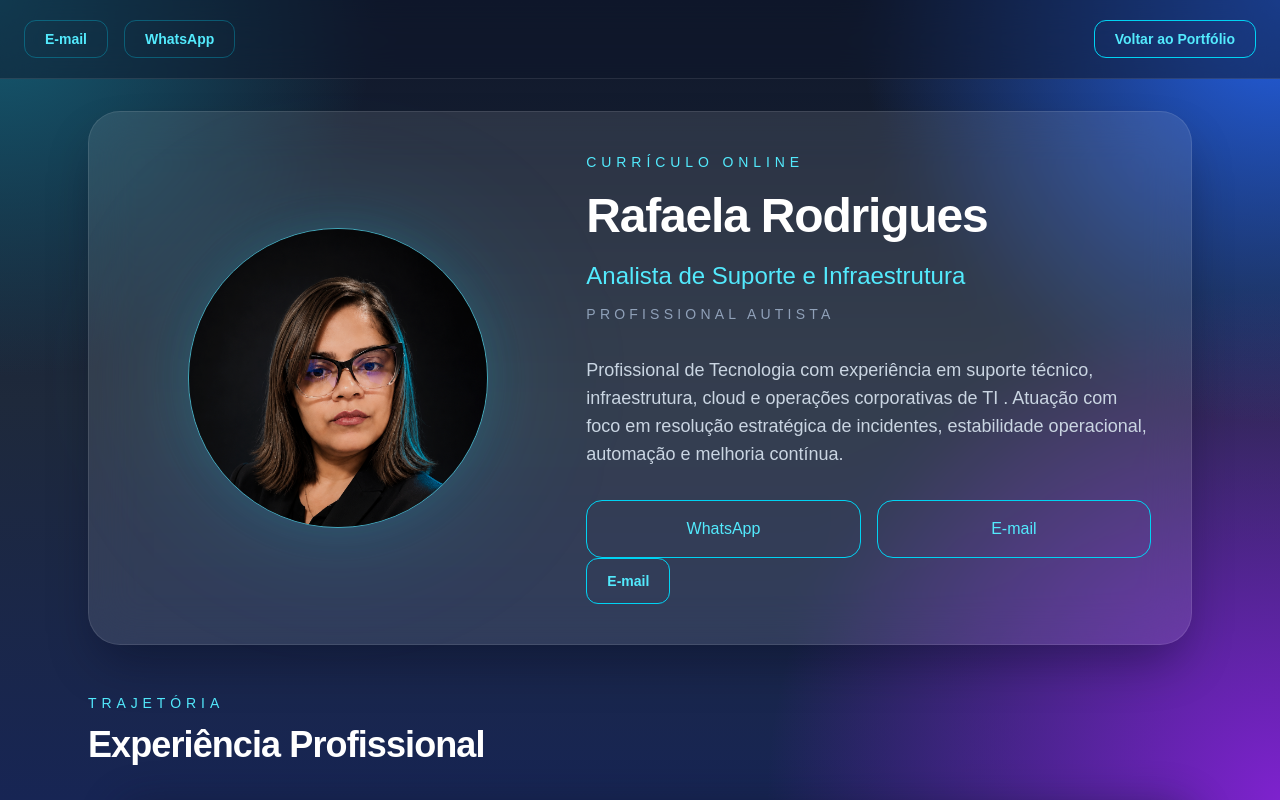
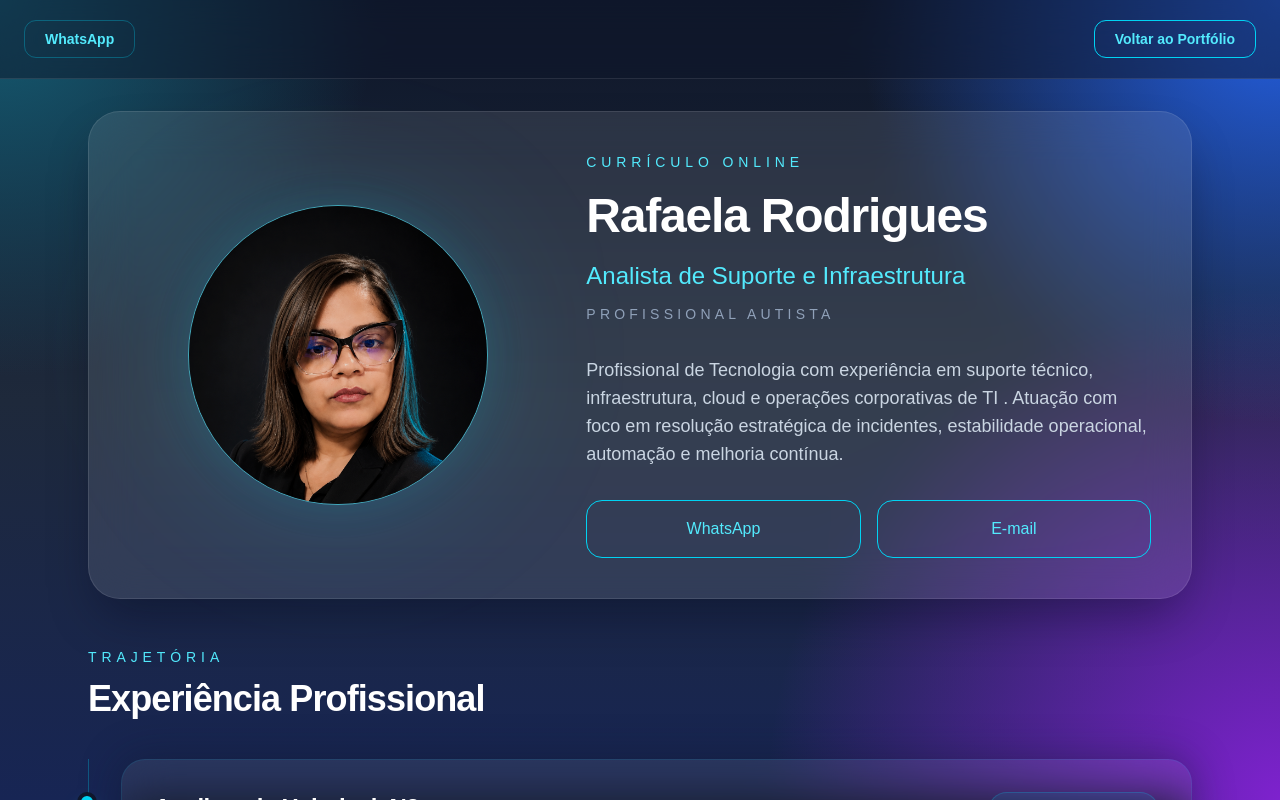
Before and after one commit to luna-rafa/portfolio-rafaela, a React (Vite) app: page /curriculo in a window 1280 px wide. Shown: the top 800 px of the page. Built offline with nearby package versions, Linux system fonts and the light colour scheme.

Commit message:
Remove botoes duplicados

```diff
--- a/src/pages/Curriculo.jsx
+++ b/src/pages/Curriculo.jsx
@@ -191,15 +191,6 @@ export default function Curriculo() {
       <nav className="sticky top-0 z-50 border-b border-white/10 bg-slate-900/50 backdrop-blur-xl">
         <div className="mx-auto flex max-w-7xl flex-wrap items-center justify-center gap-4 px-6 py-5 md:justify-between">
           <div className="flex flex-wrap items-center justify-center gap-4">
-            <button
-              onClick={() => {
-                window.location.href =
-                  "mailto:raahr91@gmail.com?subject=Contato%20via%20Portfólio";
-              }}
-              className="rounded-xl border border-cyan-400/30 px-5 py-2 text-sm font-semibold text-cyan-300 transition hover:bg-cyan-400 hover:text-slate-950"
-            >
-              E-mail
-            </button>
 
             <a
               href="https://wa.me/5527998540485"
@@ -270,7 +261,7 @@ export default function Curriculo() {
               </a>
 
                <a
-               href="mailto:seuemail@email.com"
+               href="mailto:raahr91@email.com"
                className="flex-1 rounded-2xl border border-cyan-400 px-6 py-4 text-center text-cyan-300 transition hover:bg-cyan-400/10"
                 >
                  E-mail
@@ -278,16 +269,7 @@ export default function Curriculo() {
 
              </div>
 
-              <button
-                onClick={() => {
-                  window.location.href =
-                    "mailto:raahr91@gmail.com?subject=Contato%20via%20Portfólio";
-                }}
-                className="w-full rounded-xl border border-cyan-400 px-5 py-3 text-center text-sm font-semibold text-cyan-300 sm:w-auto"
-              >
-                E-mail
-              </button>
-            </div>
+              </div>
           </div>
 
 
```
